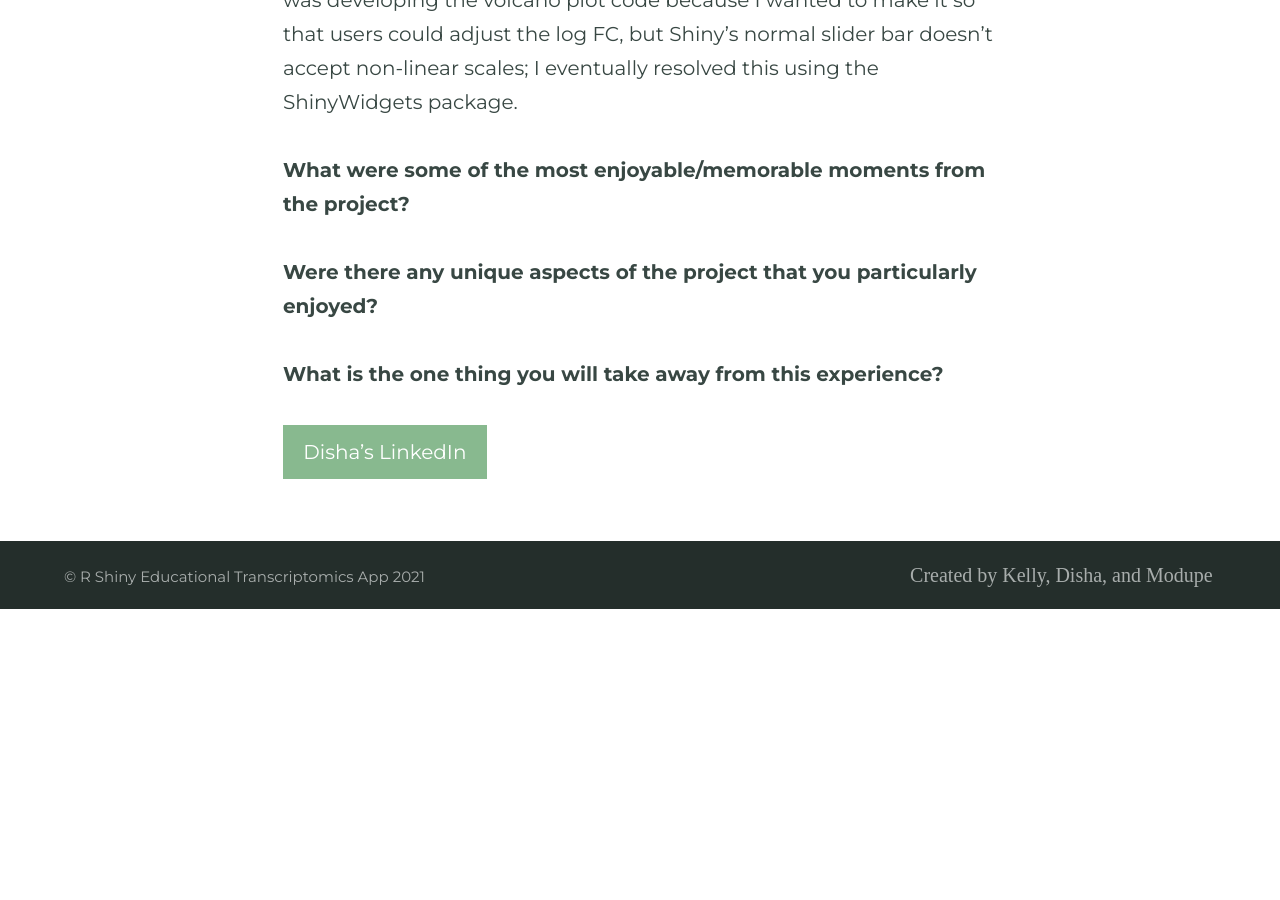
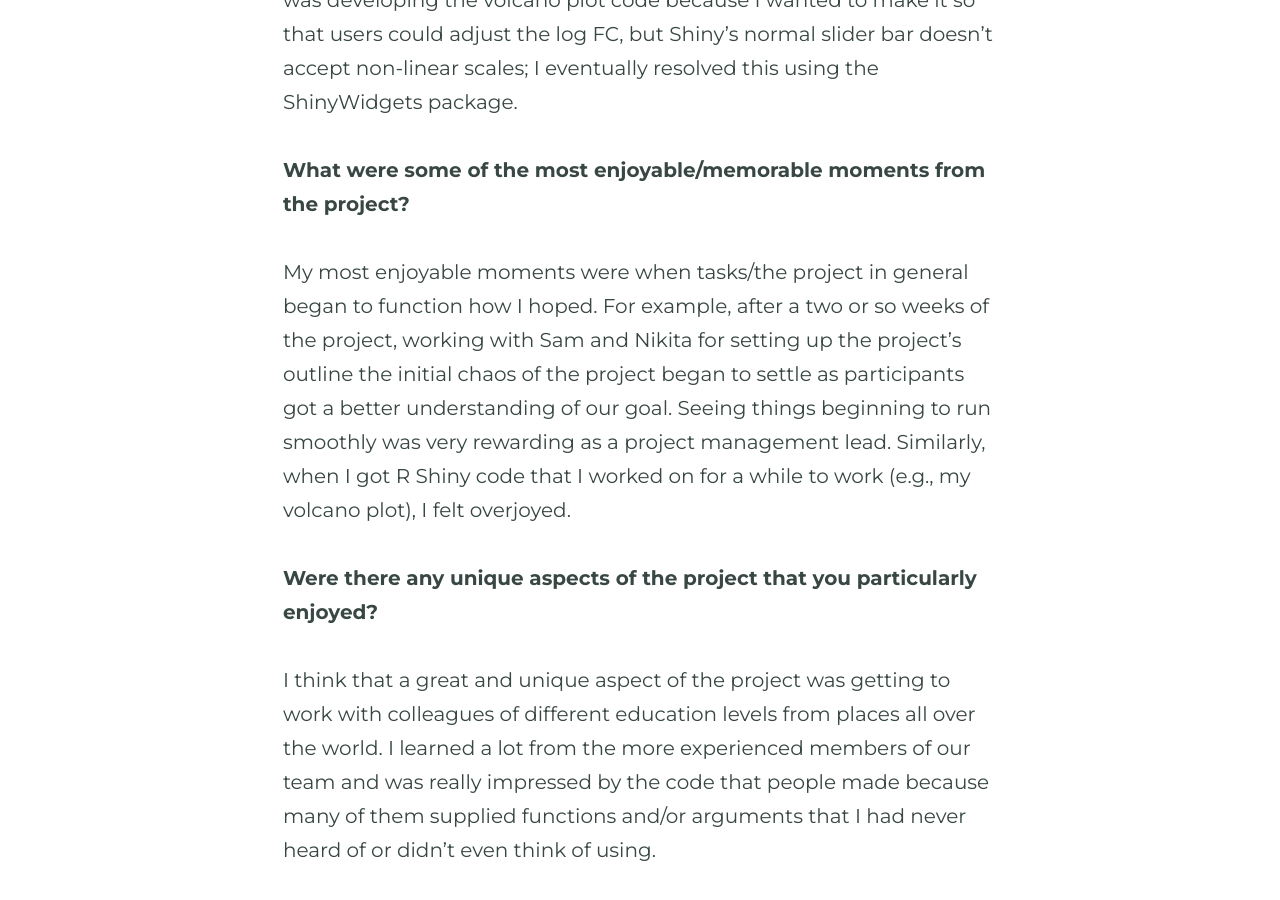
Before and after one commit to BI-STEM-Away/sMAP_dev, a Jekyll site: the page built from _posts/2021-07-28-Dishas-blog.md, in a window 1280 px wide and 900 px high, scrolled down 903 px. Built offline with Jekyll 4.4.1, drawn with Linux system fonts in a browser that asks for light colours; before the commit the page ends 1512 px from its top, so only the background shows below that; some of the changed text lies outside the part shown.

Commit message:
Update 2021-07-28-Dishas-blog.md

```diff
--- a/_posts/2021-07-28-Dishas-blog.md
+++ b/_posts/2021-07-28-Dishas-blog.md
@@ -15,14 +15,14 @@ For me, the most challenging part of the app development was leading and contrib
 
 **What were some of the most enjoyable/memorable moments from the project?**
 
-
+My most enjoyable moments were when tasks/the project in general began to function how I hoped. For example, after a two or so weeks of the project, working with Sam and Nikita for setting up the project's outline the initial chaos of the project began to settle as participants got a better understanding of our goal. Seeing things beginning to run smoothly was very rewarding as a project management lead. Similarly, when I got R Shiny code that I worked on for a while to work (e.g., my volcano plot), I felt overjoyed.
 
 **Were there any unique aspects of the project that you particularly enjoyed?**
 
-
-
+I think that a great and unique aspect of the project was getting to work with colleagues of different education levels from places all over the world. I learned a lot from the more experienced members of our team and was really impressed by the code that people made because many of them supplied functions and/or arguments that I had never heard of or didn't even think of using.
 
 **What is the one thing you will take away from this experience?**
 
+The project management and leadership skills I have built from this experience are definitely the big take-aways for me. Managing the project and sub-groups has really shown me the importance of keeping organized, planning ahead, and communication with teammates, and I hope to use the tools and methodologies I learned in this role in any future projects I work on.
 
 {% include button.html text="Disha's LinkedIn" link="https://www.linkedin.com/in/disha-chauhan-2749621b0/" color="#88B98F" %}
```
